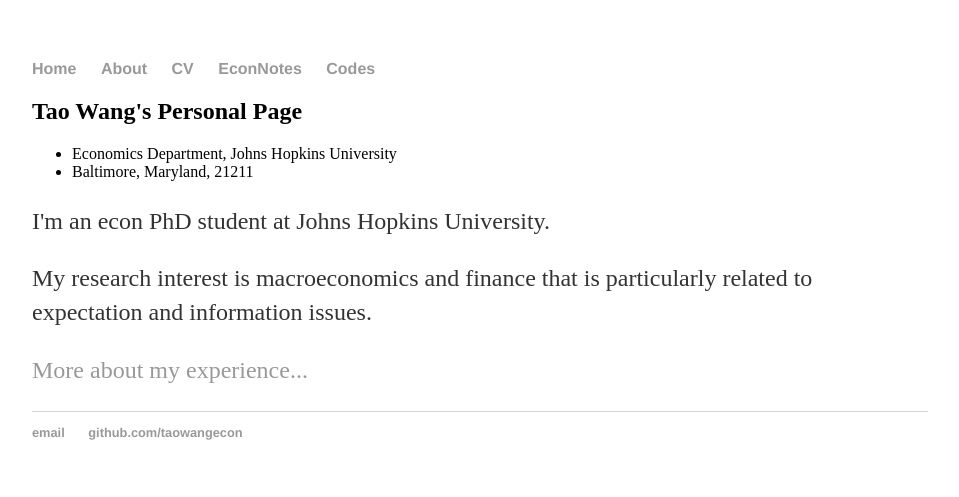
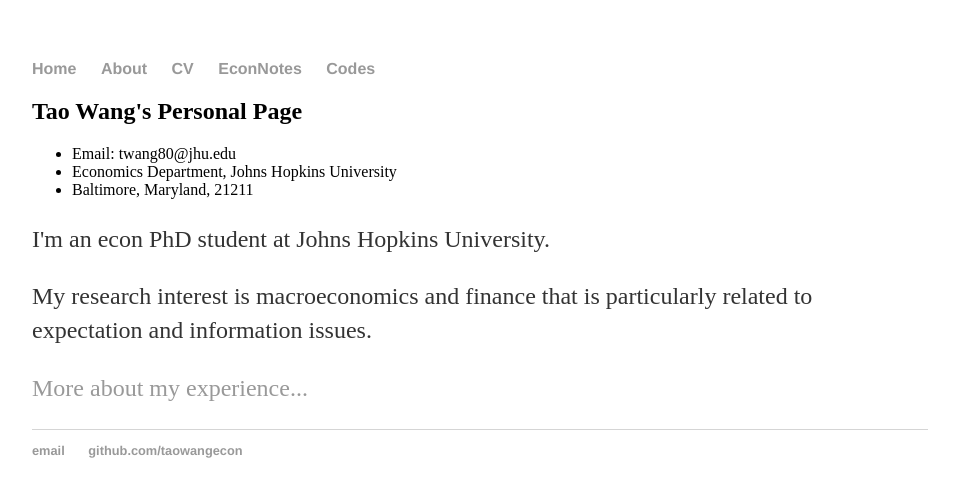
Before and after one commit to iworld1991/TaoWangEcon.github.io, a Jekyll site: the page built from index.html, in a window 1280 px wide. Shown: the top 497 px of the page, without its empty margins (160-1119 px from the left). Built offline with Jekyll 4.4.1, drawn with Linux system fonts in a browser that asks for light colours.

Commit message:
Update index.html

```diff
--- a/index.html
+++ b/index.html
@@ -5,6 +5,7 @@
 <div class="blurb">
 	<h2> {{page.title}} </h2>
 	 <ul>
+	 <li>Email: twang80@jhu.edu</li>
          <li>Economics Department, Johns Hopkins University</li>
          <li>Baltimore, Maryland, 21211</li>
 	 </ul>
```
